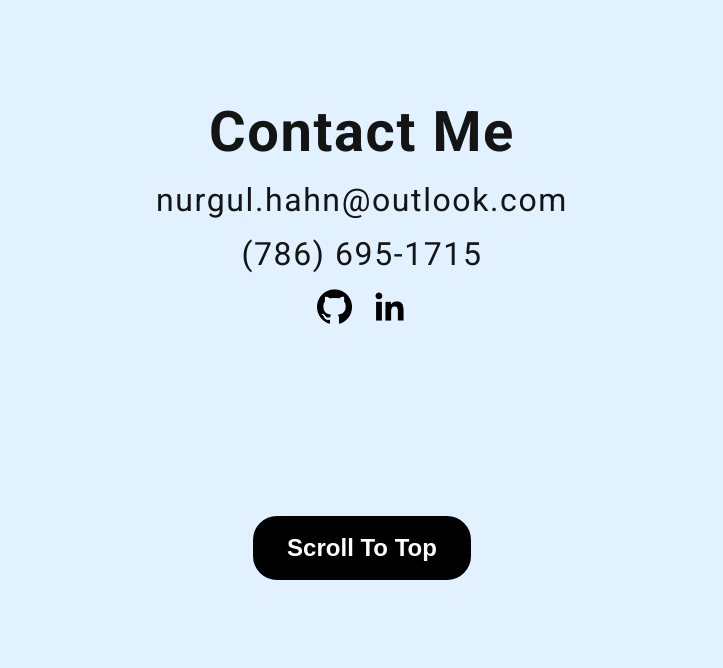
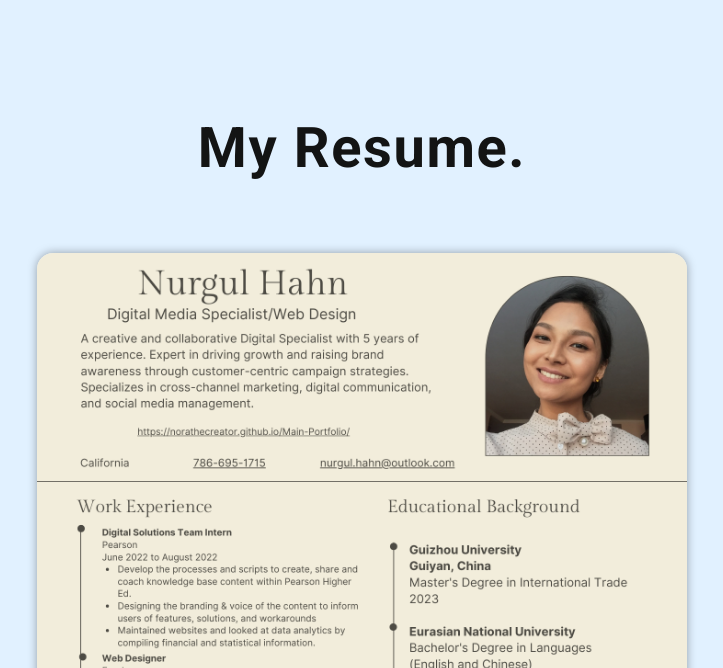
Before and after one commit to norathecreator/Main-Portfolio, a plain HTML site: page index.html in a window 1280 px wide. Shown: the part 2572-3240 px from the top of the page, without its empty margins (278-1001 px from the left). Drawn offline with nearby package versions, Linux system fonts and the light colour scheme.

Commit message:
Update index.html

```diff
--- a/index.html
+++ b/index.html
@@ -106,10 +106,10 @@
         >See all projects</a
       >
     </section>
-<!--     <section class="resume">
+    <section class="resume">
       <h1 id="resume">My Resume.</h1>
       <img src="Nurgul Hahn Resume.png" alt="" class="resume-img" />
-    </section> -->
+    </section>
     <section class="contact" id="contact">
       <div class="contact-wrapper">
         <h1>Contact Me</h1>
```
